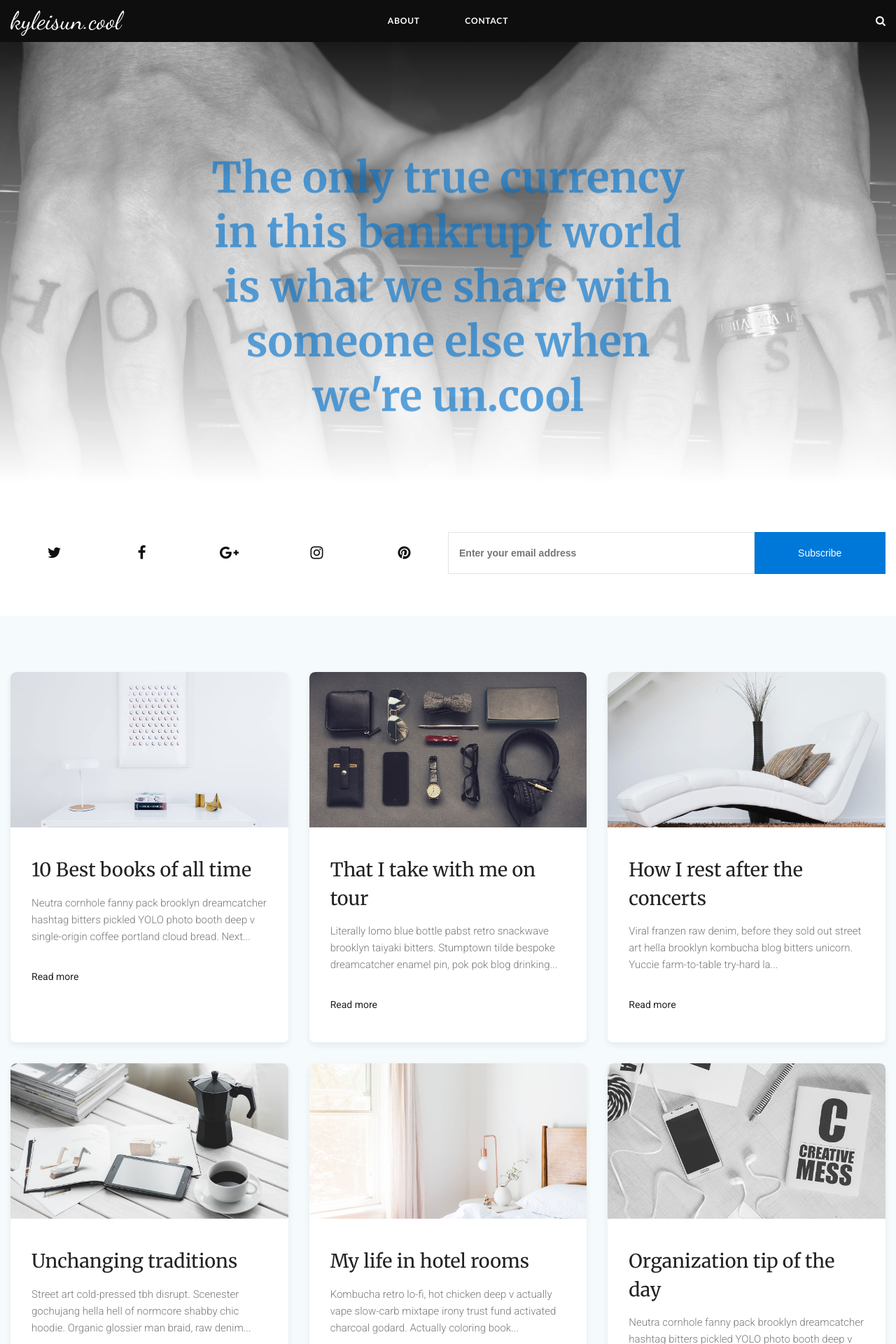
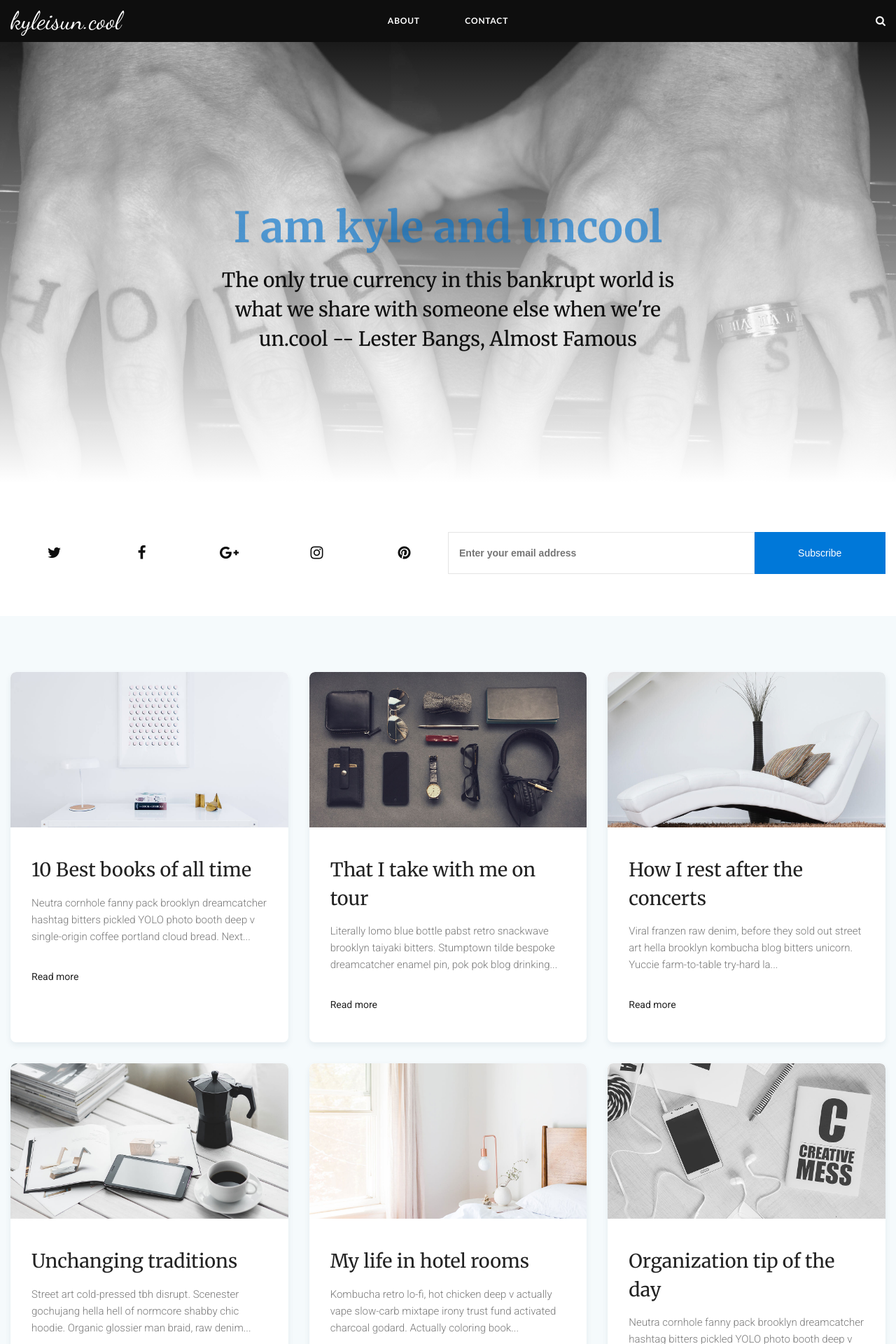
Before and after one commit to kyleisuncool/kyleisun.cool, a Jekyll site: the page built from index.html, in a window 1280 px wide. Shown: the top 1920 px of the page at 70% size. Built offline with Jekyll 4.4.1, drawn with Linux system fonts in a browser that asks for light colours; the list of posts is cut into pages by our own code.

Commit message:
now I'm cooking with propane, god dammit bobby

```diff
--- a/_config.yml
+++ b/_config.yml
@@ -6,8 +6,8 @@ url: "https://lokmont-jekyll.netlify.com/" # the base hostname & protocol for yo
 
 # Banner Section
 hero: 112.jpg
-hero-title: The only true currency in this bankrupt world is what we share with someone else when we're un.cool
-# hero-description: The only true currency in this bankrupt world is what we share with someone else when we're un.cool -- Lester Bangs, Almost Famous
+hero-title: I am kyle and uncool
+hero-description: The only true currency in this bankrupt world is what we share with someone else when we're un.cool -- Lester Bangs, Almost Famous
 
 # Author - Creator
 author-name: K. Joseph Sowards-Gesquiere
--- a/_includes/head.html
+++ b/_includes/head.html
@@ -9,6 +9,7 @@
   <!-- Google Fonts -->
   <link rel="preconnect" href="https://fonts.gstatic.com">
   <link href="https://fonts.googleapis.com/css2?family=Merriweather:wght@300;400;700&display=swap" rel="stylesheet">
+  <link href="https://fonts.googleapis.com/css2?family=Roboto+Slab:wght@300;400&display=swap" rel="stylesheet">
 
   <!--keeping until i've updated it and gotten it out of the css-->
   <link href="https://fonts.googleapis.com/css?family=Dancing+Script%7CPT+Serif:400,400i,700%7CLato:400,700%7CRoboto:300,400" rel="stylesheet">
--- a/_includes/hero.html
+++ b/_includes/hero.html
@@ -6,6 +6,10 @@
           {{site-hero-title-two}}
       {% else %}Welcome to <span>Lokmont</span>{% endif %}
     </h1>
-    <!-- <div class="hero&#45;description">{% if site.hero&#45;description %}{{site.hero&#45;description}}{% else %}A Responsive Jekyll Blog Theme. Theme suitable for any kind of creators.{% endif %}</div> -->
+    <div class="hero-description">
+      {% if site.hero-description %}
+      <h2>{{site.hero-description}}{% else %}A Responsive Jekyll Blog Theme. Theme suitable for any kind of creators.</h2>
+        {% endif %}
+    </div>
   </div>
 </div> <!-- /.hero -->
--- a/_sass/parts/_hero.scss
+++ b/_sass/parts/_hero.scss
@@ -36,6 +36,9 @@
     color: #212121;
     text-shadow: 0px 1px 1px rgba(51, 51, 51, 0.10);
   }
+  .hero-description h2 {
+    font: 'Roboto Slab', serif;
+  }
 }
 
 @media screen and (max-width: 720px) {
--- a/css/main.css
+++ b/css/main.css
@@ -947,6 +947,10 @@ table tr:hover {
   line-height: 1.7;
   color: #212121;
   text-shadow: 0px 1px 1px rgba(51, 51, 51, 0.1);
+}
+
+.hero-content .hero-description h2 {
+  font: 'Roboto Slab', serif;
 }
 
 /* 4. ========== Info Box ========== */
```
Also changed, not shown: gulpfile.js (+7 -0 lines).
